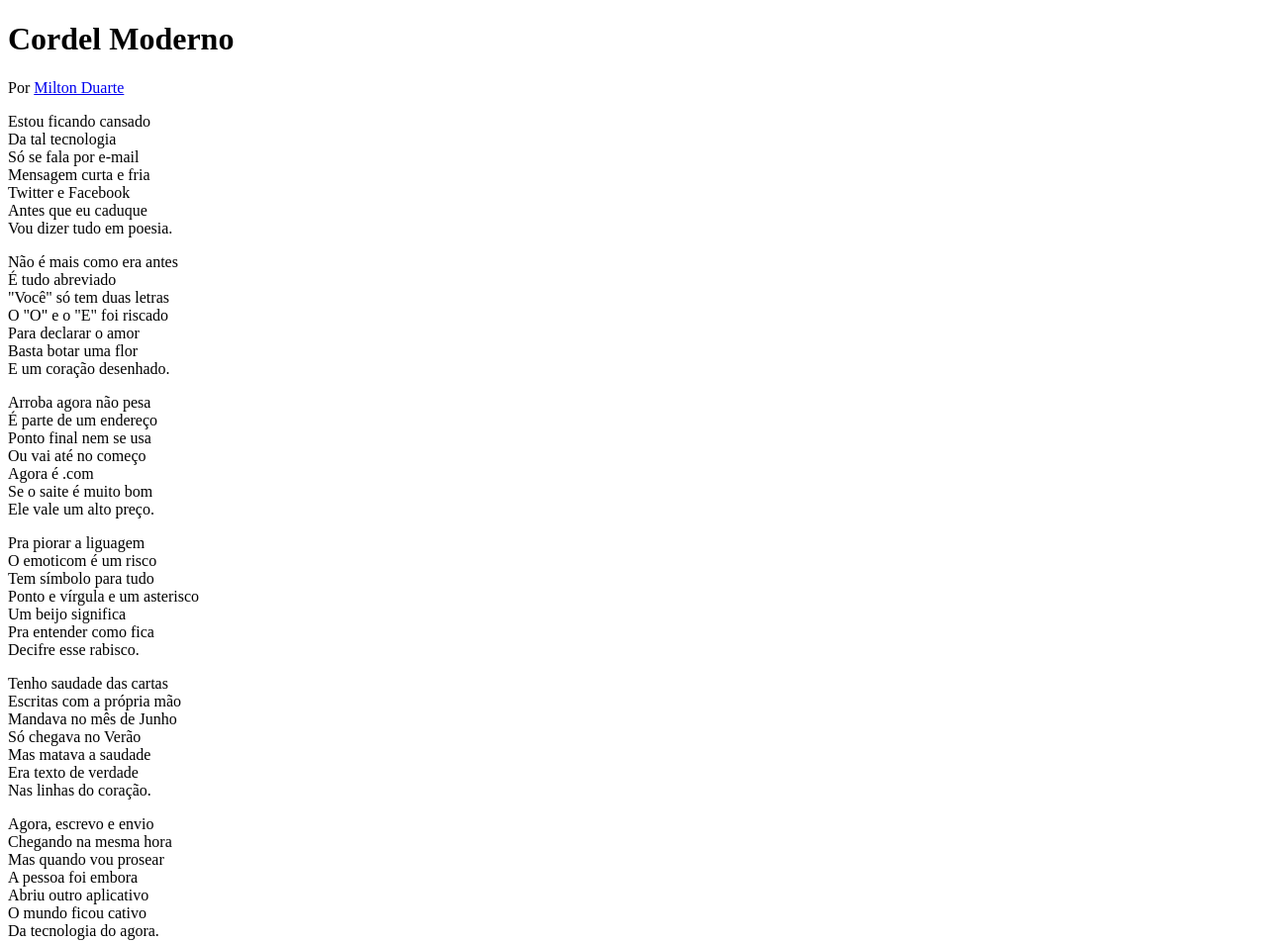
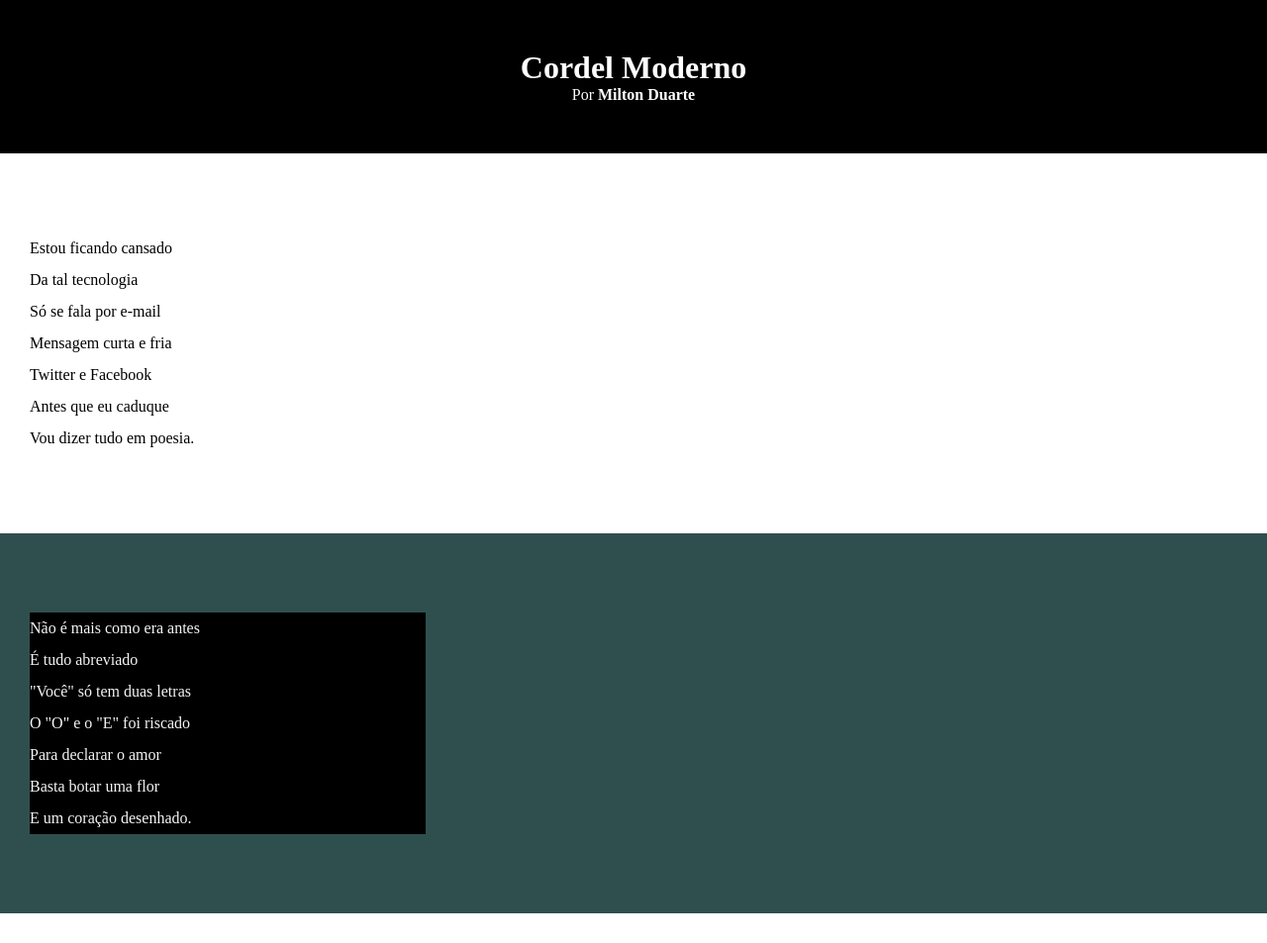
Before and after one commit to JhonSP13/html-css, a plain HTML site: page exercicios/desafio003/index.html in a window 1280 px wide. Shown: the top 953 px of the page at 99% size. Drawn offline with Linux system fonts and the light colour scheme.

Commit message:
css update

```diff
--- a/exercicios/desafio003/estilo/style.css
+++ b/exercicios/desafio003/estilo/style.css
@@ -1 +1,65 @@
 @charset "UTF-8";
+
+* {
+    margin: 0px;
+    padding: 0px;
+}
+
+html, body {
+    min-height: 100vh;
+    background-color: darkgray;
+}
+
+header {
+    background-color: black;
+    color: white;
+    text-align: center;
+}
+
+header > h1 {
+    padding-top: 50px;
+    text-transform: var(small-caps);
+}
+
+header > p {
+    padding-bottom: 50px;
+}
+
+a {
+    color: white;
+    text-decoration: none;
+    font-weight: bolder;
+}
+
+header a:hover, footer a:hover {
+    text-decoration: underline;
+}
+
+section {
+    padding-top: 10vh;
+    padding-bottom: 10vh;
+    line-height: 2em;
+    padding-left: 30px;
+}
+
+section.normal {
+    background-color: white;
+    color: black;
+}
+
+section.imagem {
+    background-color: darkslategray;
+    color: whitesmoke;
+}
+
+section.imagem > p {
+    width: 400px;
+    background-color: black;
+}
+
+footer {
+    background-color: black;
+    color: white;
+    text-align: center;
+    padding: 10px;
+}
--- a/exercicios/desafio003/index.html
+++ b/exercicios/desafio003/index.html
@@ -12,7 +12,7 @@
         <p>Por <a href="https://www.recantodasletras.com.br/poesias/3186743" target="_blank">Milton Duarte</a></p>
     </header>
 
-    <section>
+    <section class="normal">
         <p>
             Estou ficando cansado <br>
             Da tal tecnologia <br>
@@ -24,7 +24,7 @@
         </p>
     </section>
 
-    <section>
+    <section class="imagem">
         <p>
             Não é mais como era antes <br>
             É tudo abreviado <br>
@@ -36,7 +36,7 @@
         </p>
     </section>
 
-    <section>
+    <section class="normal">
         <p>
             Arroba agora não pesa <br>
             É parte de um endereço <br>
@@ -58,7 +58,7 @@
         </p>
     </section>
 
-    <section>
+    <section class="imagem">
         <p>
             Tenho saudade das cartas <br>
             Escritas com a própria mão <br>
@@ -70,7 +70,7 @@
         </p>
     </section>
 
-    <section>
+    <section class="normal">
         <p>
             Agora, escrevo e envio <br>
             Chegando na mesma hora <br>
```
